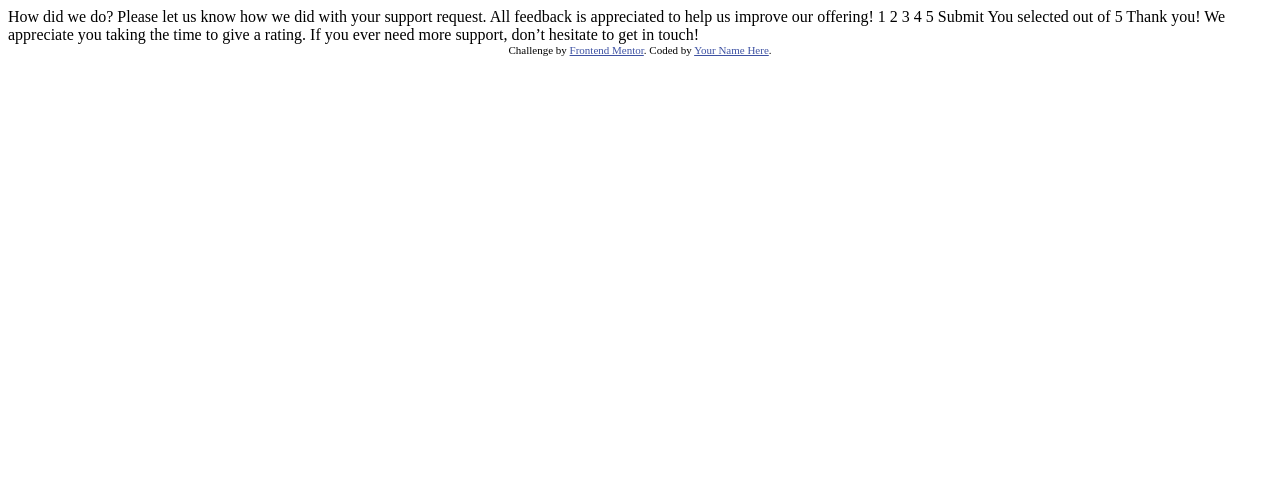
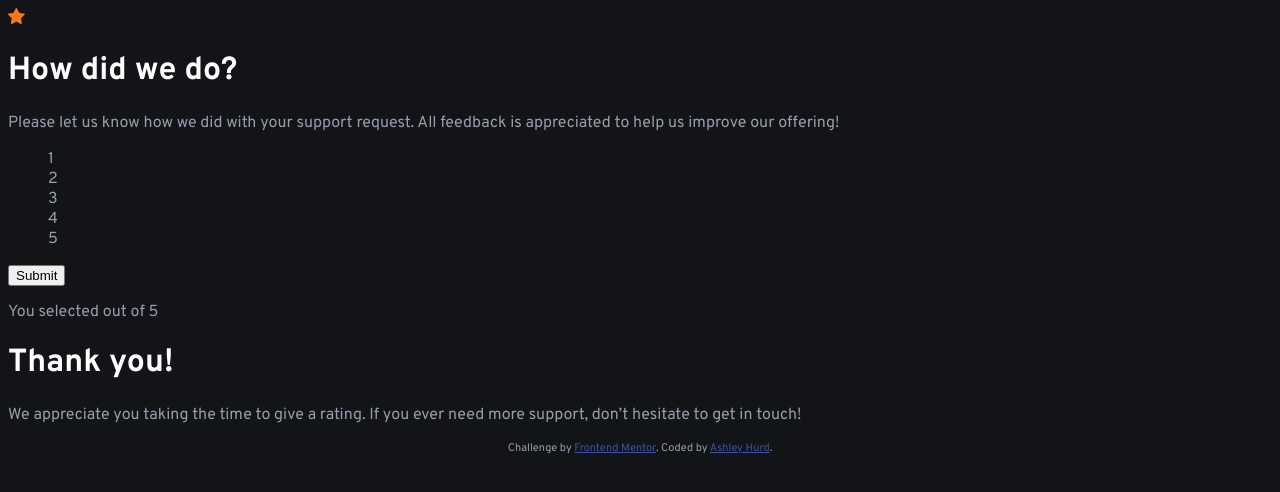
Before and after one commit to ashleyhurd/frontendmentor-rating-component, a plain HTML site: page index.html in a window 1280 px wide. Drawn offline with Linux system fonts and the light colour scheme.

Commit message:
Add CSS page and orgalize labels

```diff
--- /dev/null
+++ b/css/main.css
@@ -0,0 +1,29 @@
+/*  BASE STYLES */
+
+body {
+    background-color: hsl(216, 12%, 8%);
+    font-family: 'Overpass', sans-serif;
+}
+
+h1{
+    color: hsl(0, 0%, 100%);
+}
+
+p {
+    color: hsl(217, 12%, 63%);
+}
+
+ul li {
+    color: hsl(217, 12%, 63%);
+    list-style: none;
+}
+
+/* DESIGN DIV */
+
+
+/* THANK YOU DIV */
+
+
+/* MOBILE */
+
+/* DESKTOP */
--- a/index.html
+++ b/index.html
@@ -5,45 +5,52 @@
   <meta name="viewport" content="width=device-width, initial-scale=1.0"> <!-- displays site properly based on user's device -->
 
   <link rel="icon" type="image/png" sizes="32x32" href="./images/favicon-32x32.png">
+  <link rel="stylesheet" href="./css/main.css">
+  <link rel="preconnect" href="https://fonts.googleapis.com">
+  <link rel="preconnect" href="https://fonts.gstatic.com" crossorigin>
+  <link href="https://fonts.googleapis.com/css2?family=Overpass:wght@400;700&display=swap" rel="stylesheet">
 
   <title>Frontend Mentor | Interactive rating component</title>
 
   <!-- Feel free to remove these styles or customise in your own stylesheet 👍 -->
   <style>
-    .attribution { font-size: 11px; text-align: center; }
+    .attribution { font-size: 11px; text-align: center; color: hsl(217, 12%, 63%); }
     .attribution a { color: hsl(228, 45%, 44%); }
   </style>
 </head>
 <body>
 
   <!-- Rating state start -->
+  <div class="design">
+    <img src="../images/icon-star.svg">
+    <h1>How did we do?</h1>
 
-  How did we do?
-
-  Please let us know how we did with your support request. All feedback is appreciated
-  to help us improve our offering!
-
-  1 2 3 4 5
-
-  Submit
-
+    <p>Please let us know how we did with your support request. All feedback is appreciated to help us improve our offering!</p>
+    <ul>
+      <li>1</li>
+      <li>2</li>
+      <li>3</li>
+      <li>4</li>
+      <li>5</li>
+    </ul>
+    <button>Submit</button>
+  </div>
   <!-- Rating state end -->
 
   <!-- Thank you state start -->
+  <div class="thank-you-state">
+    <p><span>You selected <!-- Add rating here --> out of 5</span></p>
 
-  You selected <!-- Add rating here --> out of 5
+    <h1>Thank you!</h1>
 
-  Thank you!
-
-  We appreciate you taking the time to give a rating. If you ever need more support,
-  don’t hesitate to get in touch!
-
+    <p>We appreciate you taking the time to give a rating. If you ever need more support, don’t hesitate to get in touch!</p>
+  </div>
   <!-- Thank you state end -->
 
 
   <div class="attribution">
     Challenge by <a href="https://www.frontendmentor.io?ref=challenge" target="_blank">Frontend Mentor</a>.
-    Coded by <a href="#">Your Name Here</a>.
+    Coded by <a href="#">Ashley Hurd</a>.
   </div>
 </body>
 </html>
```
Also changed, not shown: 1 other file.
